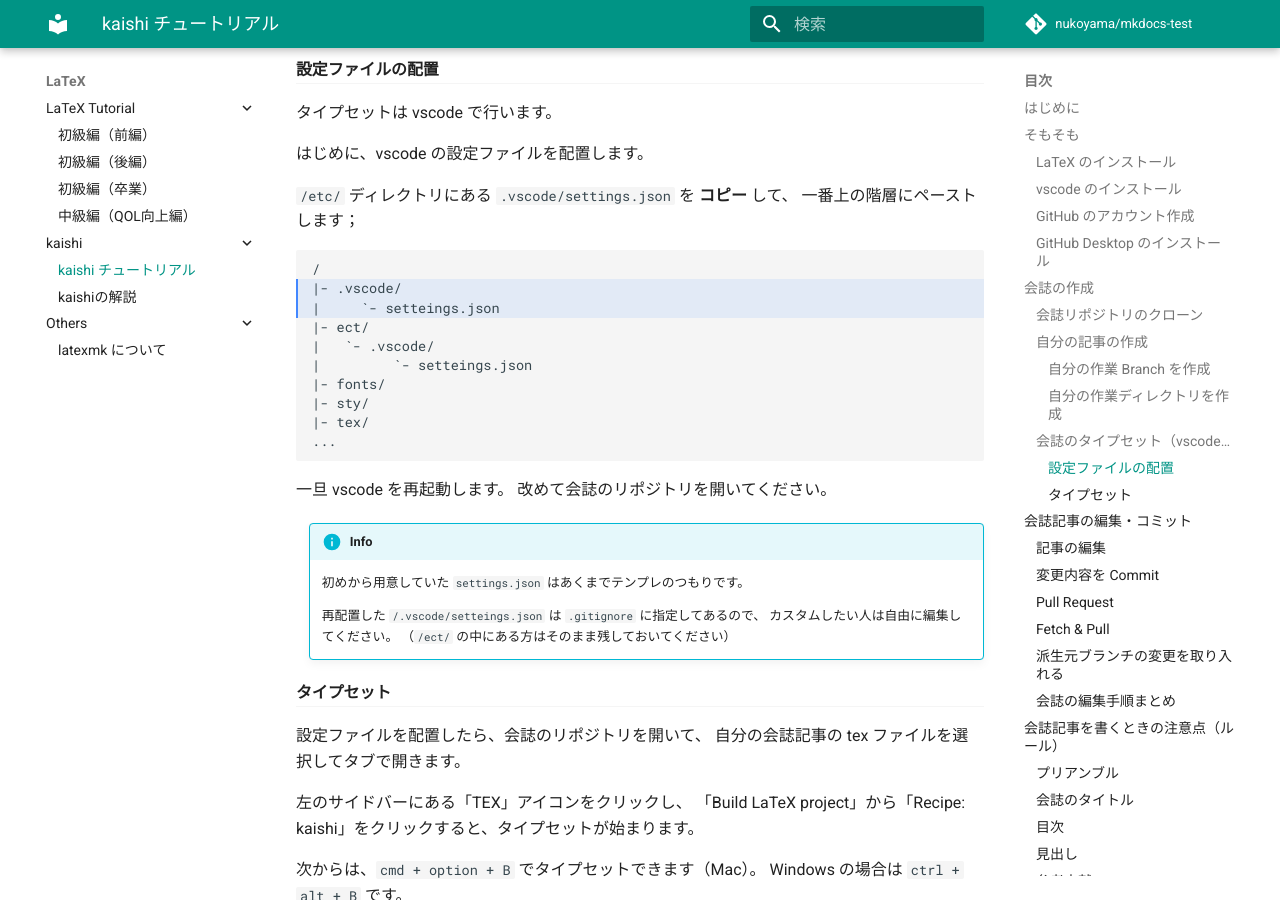
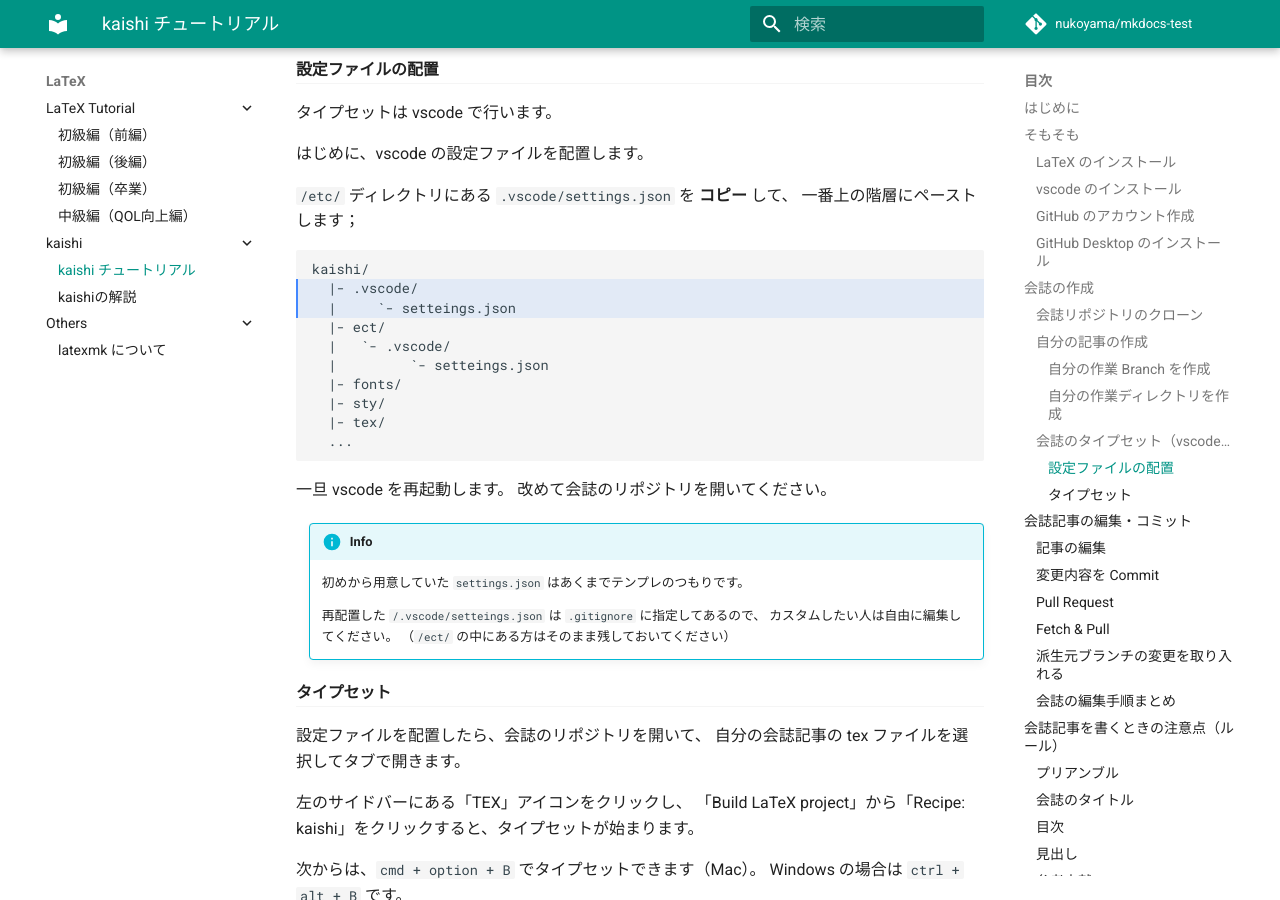
Before and after one commit to znuko/nukodocs, an MkDocs documentation site: the page built from docs/tex/kaishi01.md, in a window 1280 px wide and 900 px high, scrolled down 3983 px. Built offline with MkDocs 1.6.1 and Material for MkDocs 9.7.7, drawn with Linux system fonts in a browser that asks for light colours; comment, search, counter and statistics services are not loaded.

Commit message:
Update kaishi01.md

````diff
--- a/docs/tex/kaishi01.md
+++ b/docs/tex/kaishi01.md
@@ -189,16 +189,16 @@ kaishi の `/tex/` ディレクトリ以下に、自分の名前でディレク
 一番上の階層にペーストします；
 
 ```hl_lines="2 3"
-/
-|- .vscode/
-|     `- setteings.json
-|- ect/
-|   `- .vscode/
-|         `- setteings.json
-|- fonts/
-|- sty/
-|- tex/
-...
+kaishi/
+  |- .vscode/
+  |     `- setteings.json
+  |- ect/
+  |   `- .vscode/
+  |         `- setteings.json
+  |- fonts/
+  |- sty/
+  |- tex/
+  ...
 ```
 
 一旦 vscode を再起動します。
````
